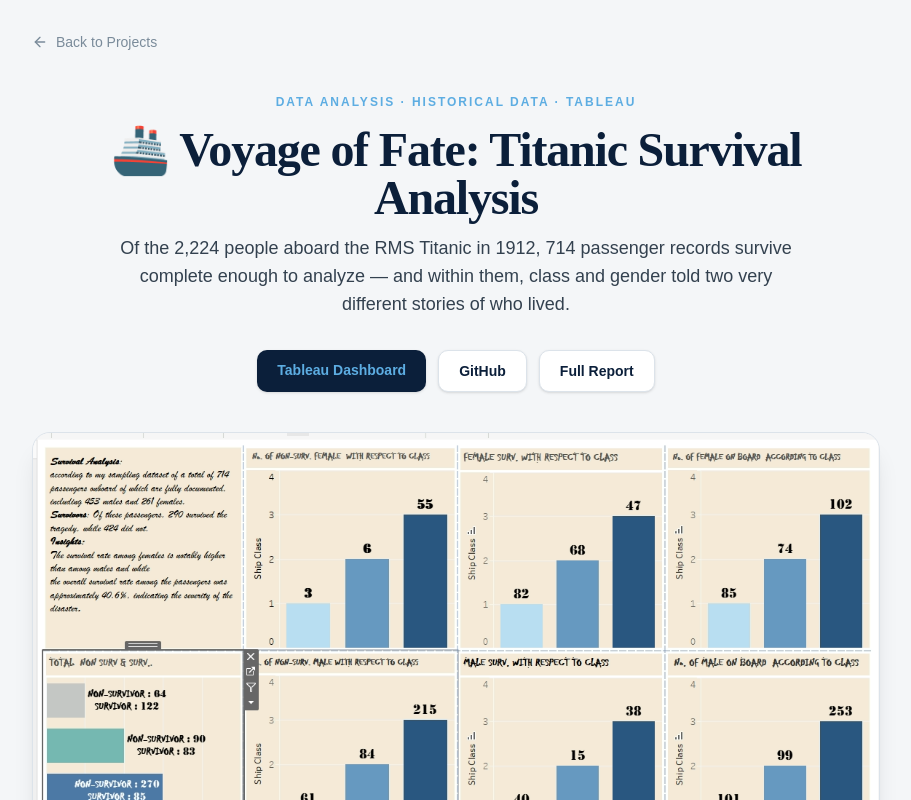
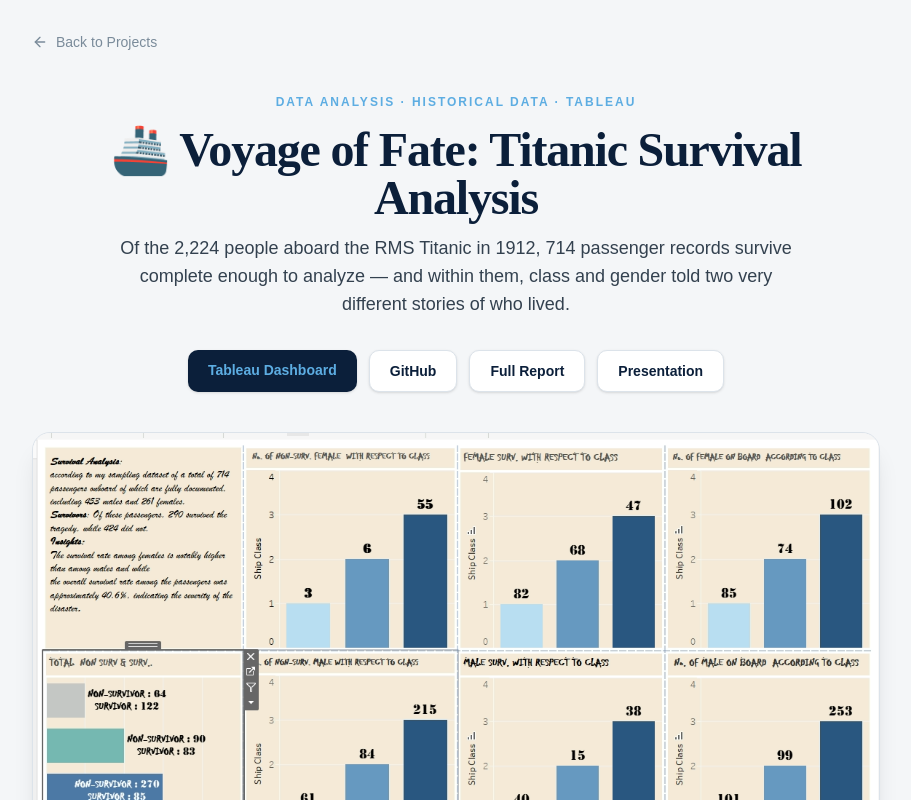
Before and after one commit to yemifatodu/my-portfolio, a React (Vite) app: page /projects/titanic-survival-analysis in a window 1280 px wide. Shown: the top 800 px of the page, without its empty margins (184-1095 px from the left). Built offline with nearby package versions, Linux system fonts and the light colour scheme.

Commit message:
Add PDF report and presentation deck to Titanic project page; correct male survival rate to 20.5%

```diff
--- a/src/data/projects/titanicSurvival.config.js
+++ b/src/data/projects/titanicSurvival.config.js
@@ -75,7 +75,8 @@
     links: [
       { label: "Tableau Dashboard", href: "https://public.tableau.com/views/TitleVoyageofFateUnravelingtheTitanicTragedy/Dashboard1?:language=en-US&:sid=&:display_count=n&:origin=viz_share_link", primary: true },
       { label: "GitHub", href: "https://github.com/yemifatodu/THE-TITANIC-PROJECT-VOYAGE-OF-FATE" },
-      { label: "Full Report", href: "https://github.com/yemifatodu/THE-TITANIC-PROJECT-VOYAGE-OF-FATE" },
+      { label: "Full Report", href: `${IMG}/Titanic_Survival_Analysis_Report.pdf` },
+      { label: "Presentation", href: `${IMG}/Titanic_Survival_Analysis.pptx` },
     ],
   },
 
@@ -141,7 +142,7 @@
     title: "The gender gap inside every class",
     image: `${IMG}/viz2-female-nonsurvivors-by-class.png`,
     discovery: {
-      from: "28.8%",
+      from: "20.5%",
       fromLabel: "Male survival rate (sample)",
       to: "75.5%",
       toLabel: "Female survival rate (sample)",
@@ -165,7 +166,7 @@
     eyebrow: "09 · What Drove the Numbers",
     heading: "Gender was the single strongest signal",
     image: `${IMG}/viz5-male-nonsurvivors-by-class.png`,
-    text: "Male passengers made up 63.4% of the sample (453 of 714) but survived at only 28.8%, while female passengers (36.6% of the sample, 261 of 714) survived at 75.5%. Third Class carried the highest concentration of male non-survivors — 59.7% of all male non-survivors in the sample — compounding the class disadvantage on top of the gender one.",
+    text: "Male passengers made up 63.4% of the sample (453 of 714) but survived at only 20.5%, while female passengers (36.6% of the sample, 261 of 714) survived at 75.5%. Third Class carried the highest concentration of male non-survivors — 59.7% of all male non-survivors in the sample — compounding the class disadvantage on top of the gender one.",
   },
 
   performance: {
@@ -201,7 +202,8 @@
   resources: [
     { icon: "ExternalLink", title: "Tableau Public Dashboard", desc: "7 live, interactive charts — explore class and gender survival splits yourself.", href: "https://public.tableau.com/views/TitleVoyageofFateUnravelingtheTitanicTragedy/Dashboard1?:language=en-US&:sid=&:display_count=n&:origin=viz_share_link" },
     { icon: "Github", title: "GitHub Repository", desc: "Full source — cleaned dataset reference, written report, and dashboard assets.", href: "https://github.com/yemifatodu/THE-TITANIC-PROJECT-VOYAGE-OF-FATE" },
-    { icon: "FileText", title: "Full Report: Voyage of Fate", desc: "The complete class-and-gender survival analysis, with all 7 visualizations.", href: "https://github.com/yemifatodu/THE-TITANIC-PROJECT-VOYAGE-OF-FATE" },
+    { icon: "FileText", title: "Full Report: Voyage of Fate", desc: "The complete class-and-gender survival analysis, with all 7 visualizations.", href: `${IMG}/Titanic_Survival_Analysis_Report.pdf` },
+    { icon: "Presentation", title: "Presentation Deck", desc: "An 8-slide summary deck covering the problem, findings, and caveats.", href: `${IMG}/Titanic_Survival_Analysis.pptx` },
     { icon: "FileText", title: "Article: Speed and Load Dynamics", desc: "Was the Titanic overloaded, and did speed seal its fate? A companion narrative piece.", href: "https://github.com/yemifatodu/THE-TITANIC-PROJECT-VOYAGE-OF-FATE" },
   ],
 };
```
Also changed, not shown: 2 other files (tests, documents, lock files or other folders).
